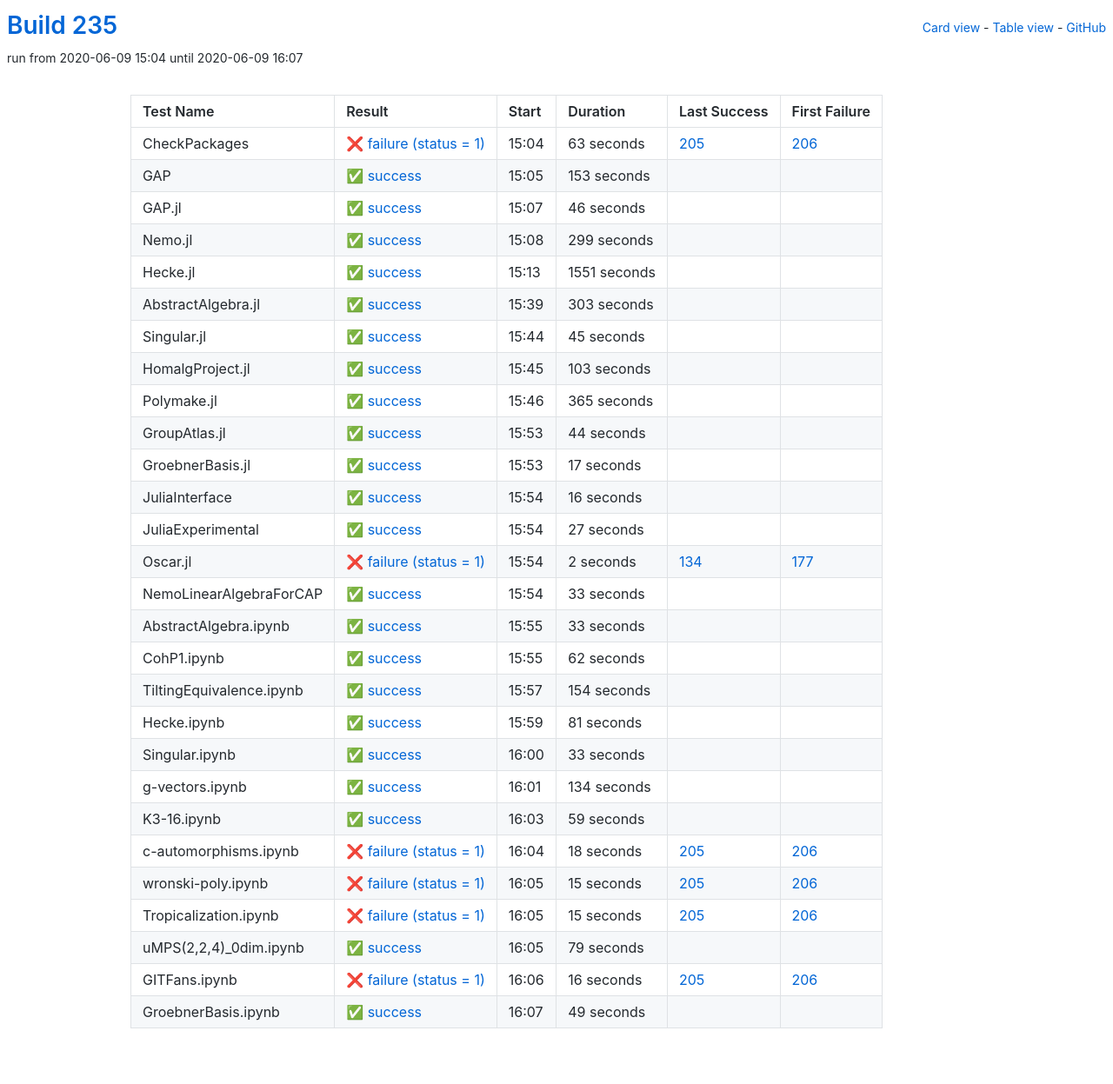
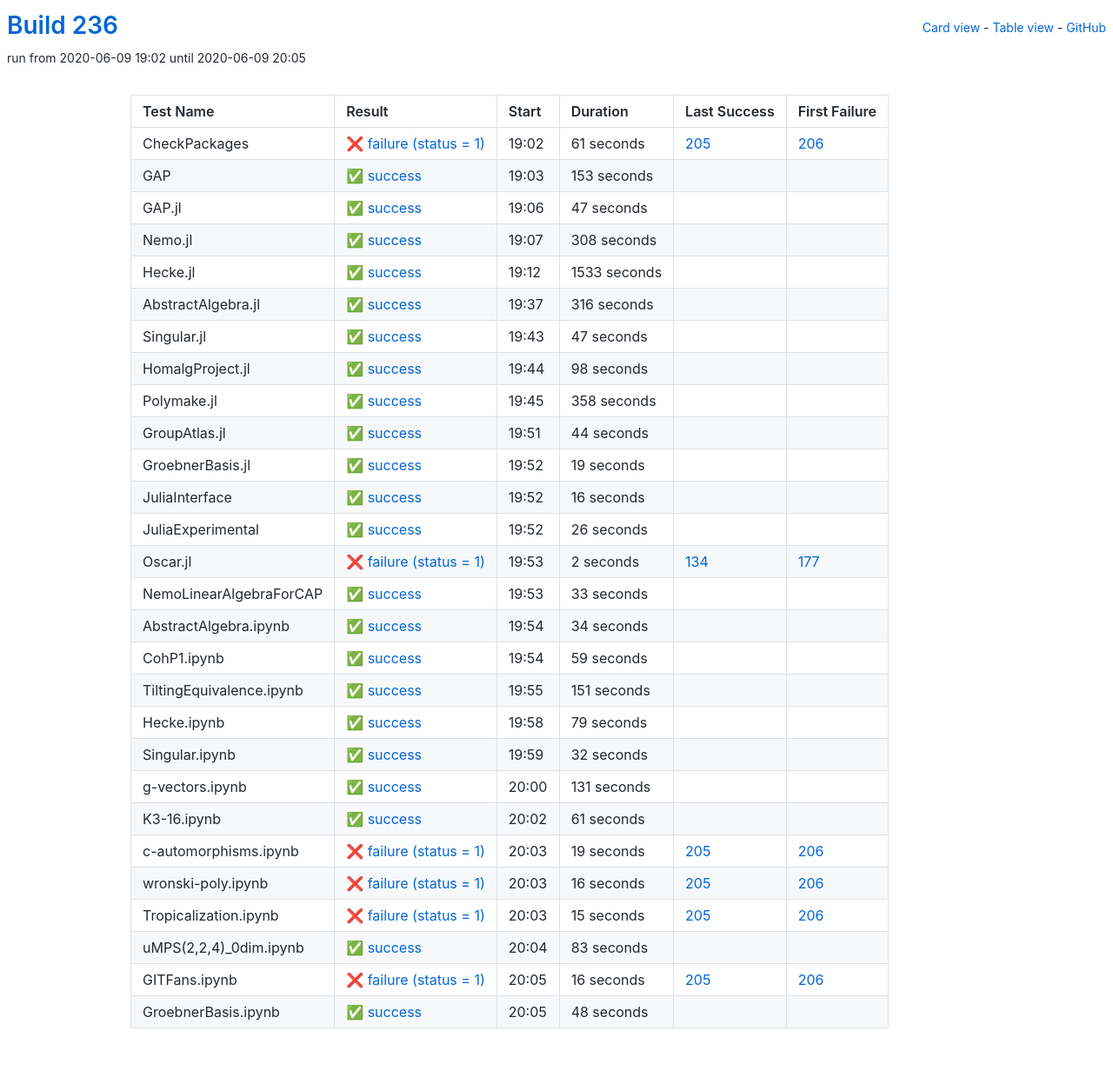
Before and after one commit to oscar-system/oscar-ci-status-stable, a Jekyll site: the page built from table.html, in a window 1280 px wide. Shown: the whole page at 87% size. Built offline with Jekyll 4.4.1, drawn with Linux system fonts in a browser that asks for light colours.

Commit message:
Build 236

```diff
--- a/_data/ci.yml
+++ b/_data/ci.yml
@@ -1,17 +1,17 @@
-build: 235
-build_url: https://oscarci.mathematik.uni-kl.de/job/oscar-stable/235/
+build: 236
+build_url: https://oscarci.mathematik.uni-kl.de/job/oscar-stable/236/
 job: oscar-stable
 tests:
-- duration: 63
+- duration: 61
   exitcode: 1
   first_failure: 206
   first_failure_url: https://oscarci.mathematik.uni-kl.de/job/oscar-stable/206/
   id: checkpackages
   last_success: 205
   last_success_url: https://oscarci.mathematik.uni-kl.de/job/oscar-stable/205/
-  log: https://oscarci.mathematik.uni-kl.de/job/oscar-stable/235/artifact/logs/build-235/CheckPackages.log
+  log: https://oscarci.mathematik.uni-kl.de/job/oscar-stable/236/artifact/logs/build-236/CheckPackages.log
   name: CheckPackages
-  start: 2020-06-09 15:04
+  start: 2020-06-09 19:02
   status: failure
   success: false
 - duration: 153
@@ -21,93 +21,93 @@ tests:
   id: gap
   last_success: false
   last_success_url: null
-  log: https://oscarci.mathematik.uni-kl.de/job/oscar-stable/235/artifact/logs/build-235/GAP.log
+  log: https://oscarci.mathematik.uni-kl.de/job/oscar-stable/236/artifact/logs/build-236/GAP.log
   name: GAP
-  start: 2020-06-09 15:05
+  start: 2020-06-09 19:03
   status: success
   success: true
-- duration: 46
+- duration: 47
   exitcode: 0
   first_failure: false
   first_failure_url: null
   id: gap-jl
   last_success: false
   last_success_url: null
-  log: https://oscarci.mathematik.uni-kl.de/job/oscar-stable/235/artifact/logs/build-235/GAP.jl.log
+  log: https://oscarci.mathematik.uni-kl.de/job/oscar-stable/236/artifact/logs/build-236/GAP.jl.log
   name: GAP.jl
-  start: 2020-06-09 15:07
+  start: 2020-06-09 19:06
   status: success
   success: true
-- duration: 299
+- duration: 308
   exitcode: 0
   first_failure: false
   first_failure_url: null
   id: nemo-jl
   last_success: false
   last_success_url: null
-  log: https://oscarci.mathematik.uni-kl.de/job/oscar-stable/235/artifact/logs/build-235/Nemo.jl.log
+  log: https://oscarci.mathematik.uni-kl.de/job/oscar-stable/236/artifact/logs/build-236/Nemo.jl.log
   name: Nemo.jl
-  start: 2020-06-09 15:08
+  start: 2020-06-09 19:07
   status: success
   success: true
-- duration: 1551
+- duration: 1533
   exitcode: 0
   first_failure: false
   first_failure_url: null
   id: hecke-jl
   last_success: false
   last_success_url: null
-  log: https://oscarci.mathematik.uni-kl.de/job/oscar-stable/235/artifact/logs/build-235/Hecke.jl.log
+  log: https://oscarci.mathematik.uni-kl.de/job/oscar-stable/236/artifact/logs/build-236/Hecke.jl.log
   name: Hecke.jl
-  start: 2020-06-09 15:13
+  start: 2020-06-09 19:12
   status: success
   success: true
-- duration: 303
+- duration: 316
   exitcode: 0
   first_failure: false
   first_failure_url: null
   id: abstractalgebra-jl
   last_success: false
   last_success_url: null
-  log: https://oscarci.mathematik.uni-kl.de/job/oscar-stable/235/artifact/logs/build-235/AbstractAlgebra.jl.log
+  log: https://oscarci.mathematik.uni-kl.de/job/oscar-stable/236/artifact/logs/build-236/AbstractAlgebra.jl.log
   name: AbstractAlgebra.jl
-  start: 2020-06-09 15:39
+  start: 2020-06-09 19:37
   status: success
   success: true
-- duration: 45
+- duration: 47
   exitcode: 0
   first_failure: false
   first_failure_url: null
   id: singular-jl
   last_success: false
   last_success_url: null
-  log: https://oscarci.mathematik.uni-kl.de/job/oscar-stable/235/artifact/logs/build-235/Singular.jl.log
+  log: https://oscarci.mathematik.uni-kl.de/job/oscar-stable/236/artifact/logs/build-236/Singular.jl.log
   name: Singular.jl
-  start: 2020-06-09 15:44
+  start: 2020-06-09 19:43
   status: success
   success: true
-- duration: 103
+- duration: 98
   exitcode: 0
   first_failure: false
   first_failure_url: null
   id: homalgproject-jl
   last_success: false
   last_success_url: null
-  log: https://oscarci.mathematik.uni-kl.de/job/oscar-stable/235/artifact/logs/build-235/HomalgProject.jl.log
+  log: https://oscarci.mathematik.uni-kl.de/job/oscar-stable/236/artifact/logs/build-236/HomalgProject.jl.log
   name: HomalgProject.jl
-  start: 2020-06-09 15:45
+  start: 2020-06-09 19:44
   status: success
   success: true
-- duration: 365
+- duration: 358
   exitcode: 0
   first_failure: false
   first_failure_url: null
   id: polymake-jl
   last_success: false
   last_success_url: null
-  log: https://oscarci.mathematik.uni-kl.de/job/oscar-stable/235/artifact/logs/build-235/Polymake.jl.log
+  log: https://oscarci.mathematik.uni-kl.de/job/oscar-stable/236/artifact/logs/build-236/Polymake.jl.log
   name: Polymake.jl
-  start: 2020-06-09 15:46
+  start: 2020-06-09 19:45
   status: success
   success: true
 - duration: 44
@@ -117,21 +117,21 @@ tests:
   id: groupatlas-jl
   last_success: false
   last_success_url: null
-  log: https://oscarci.mathematik.uni-kl.de/job/oscar-stable/235/artifact/logs/build-235/GroupAtlas.jl.log
+  log: https://oscarci.mathematik.uni-kl.de/job/oscar-stable/236/artifact/logs/build-236/GroupAtlas.jl.log
   name: GroupAtlas.jl
-  start: 2020-06-09 15:53
+  start: 2020-06-09 19:51
   status: success
   success: true
-- duration: 17
+- duration: 19
   exitcode: 0
   first_failure: false
   first_failure_url: null
   id: groebnerbasis-jl
   last_success: false
   last_success_url: null
-  log: https://oscarci.mathematik.uni-kl.de/job/oscar-stable/235/artifact/logs/build-235/GroebnerBasis.jl.log
+  log: https://oscarci.mathematik.uni-kl.de/job/oscar-stable/236/artifact/logs/build-236/GroebnerBasis.jl.log
   name: GroebnerBasis.jl
-  start: 2020-06-09 15:53
+  start: 2020-06-09 19:52
   status: success
   success: true
 - duration: 16
@@ -141,21 +141,21 @@ tests:
   id: juliainterface
   last_success: false
   last_success_url: null
-  log: https://oscarci.mathematik.uni-kl.de/job/oscar-stable/235/artifact/logs/build-235/JuliaInterface.log
+  log: https://oscarci.mathematik.uni-kl.de/job/oscar-stable/236/artifact/logs/build-236/JuliaInterface.log
   name: JuliaInterface
-  start: 2020-06-09 15:54
+  start: 2020-06-09 19:52
   status: success
   success: true
-- duration: 27
+- duration: 26
   exitcode: 0
   first_failure: false
   first_failure_url: null
   id: juliaexperimental
   last_success: false
   last_success_url: null
-  log: https://oscarci.mathematik.uni-kl.de/job/oscar-stable/235/artifact/logs/build-235/JuliaExperimental.log
+  log: https://oscarci.mathematik.uni-kl.de/job/oscar-stable/236/artifact/logs/build-236/JuliaExperimental.log
   name: JuliaExperimental
-  start: 2020-06-09 15:54
+  start: 2020-06-09 19:52
   status: success
   success: true
 - duration: 2
@@ -165,9 +165,9 @@ tests:
   id: oscar-jl
   last_success: 134
   last_success_url: https://oscarci.mathematik.uni-kl.de/job/oscar-stable/134/
-  log: https://oscarci.mathematik.uni-kl.de/job/oscar-stable/235/artifact/logs/build-235/Oscar.jl.log
+  log: https://oscarci.mathematik.uni-kl.de/job/oscar-stable/236/artifact/logs/build-236/Oscar.jl.log
   name: Oscar.jl
-  start: 2020-06-09 15:54
+  start: 2020-06-09 19:53
   status: failure
   success: false
 - duration: 33
@@ -177,117 +177,117 @@ tests:
   id: nemolinearalgebraforcap
   last_success: false
   last_success_url: null
-  log: https://oscarci.mathematik.uni-kl.de/job/oscar-stable/235/artifact/logs/build-235/NemoLinearAlgebraForCAP.log
+  log: https://oscarci.mathematik.uni-kl.de/job/oscar-stable/236/artifact/logs/build-236/NemoLinearAlgebraForCAP.log
   name: NemoLinearAlgebraForCAP
-  start: 2020-06-09 15:54
+  start: 2020-06-09 19:53
   status: success
   success: true
-- duration: 33
+- duration: 34
   exitcode: 0
   first_failure: false
   first_failure_url: null
   id: abstractalgebra-ipynb
   last_success: false
   last_success_url: null
-  log: https://oscarci.mathematik.uni-kl.de/job/oscar-stable/235/artifact/logs/build-235/AbstractAlgebra.ipynb.log
+  log: https://oscarci.mathematik.uni-kl.de/job/oscar-stable/236/artifact/logs/build-236/AbstractAlgebra.ipynb.log
   name: AbstractAlgebra.ipynb
-  start: 2020-06-09 15:55
+  start: 2020-06-09 19:54
   status: success
   success: true
-- duration: 62
+- duration: 59
   exitcode: 0
   first_failure: false
   first_failure_url: null
   id: cohp1-ipynb
   last_success: false
   last_success_url: null
-  log: https://oscarci.mathematik.uni-kl.de/job/oscar-stable/235/artifact/logs/build-235/CohP1.ipynb.log
+  log: https://oscarci.mathematik.uni-kl.de/job/oscar-stable/236/artifact/logs/build-236/CohP1.ipynb.log
   name: CohP1.ipynb
-  start: 2020-06-09 15:55
+  start: 2020-06-09 19:54
   status: success
   success: true
-- duration: 154
+- duration: 151
   exitcode: 0
   first_failure: false
   first_failure_url: null
   id: tiltingequivalence-ipynb
   last_success: false
   last_success_url: null
-  log: https://oscarci.mathematik.uni-kl.de/job/oscar-stable/235/artifact/logs/build-235/TiltingEquivalence.ipynb.log
+  log: https://oscarci.mathematik.uni-kl.de/job/oscar-stable/236/artifact/logs/build-236/TiltingEquivalence.ipynb.log
   name: TiltingEquivalence.ipynb
-  start: 2020-06-09 15:57
+  start: 2020-06-09 19:55
   status: success
   success: true
-- duration: 81
+- duration: 79
   exitcode: 0
   first_failure: false
   first_failure_url: null
   id: hecke-ipynb
   last_success: false
   last_success_url: null
-  log: https://oscarci.mathematik.uni-kl.de/job/oscar-stable/235/artifact/logs/build-235/Hecke.ipynb.log
+  log: https://oscarci.mathematik.uni-kl.de/job/oscar-stable/236/artifact/logs/build-236/Hecke.ipynb.log
   name: Hecke.ipynb
-  start: 2020-06-09 15:59
+  start: 2020-06-09 19:58
   status: success
   success: true
-- duration: 33
+- duration: 32
   exitcode: 0
   first_failure: false
   first_failure_url: null
   id: singular-ipynb
   last_success: false
   last_success_url: null
-  log: https://oscarci.mathematik.uni-kl.de/job/oscar-stable/235/artifact/logs/build-235/Singular.ipynb.log
+  log: https://oscarci.mathematik.uni-kl.de/job/oscar-stable/236/artifact/logs/build-236/Singular.ipynb.log
   name: Singular.ipynb
-  start: 2020-06-09 16:00
+  start: 2020-06-09 19:59
   status: success
   success: true
-- duration: 134
+- duration: 131
   exitcode: 0
   first_failure: false
   first_failure_url: null
   id: g-vectors-ipynb
   last_success: false
   last_success_url: null
-  log: https://oscarci.mathematik.uni-kl.de/job/oscar-stable/235/artifact/logs/build-235/g-vectors.ipynb.log
+  log: https://oscarci.mathematik.uni-kl.de/job/oscar-stable/236/artifact/logs/build-236/g-vectors.ipynb.log
   name: g-vectors.ipynb
-  start: 2020-06-09 16:01
+  start: 2020-06-09 20:00
   status: success
   success: true
-- duration: 59
+- duration: 61
   exitcode: 0
   first_failure: false
   first_failure_url: null
   id: k3-16-ipynb
   last_success: false
   last_success_url: null
-  log: https://oscarci.mathematik.uni-kl.de/job/oscar-stable/235/artifact/logs/build-235/K3-16.ipynb.log
+  log: https://oscarci.mathematik.uni-kl.de/job/oscar-stable/236/artifact/logs/build-236/K3-16.ipynb.log
   name: K3-16.ipynb
-  start: 2020-06-09 16:03
+  start: 2020-06-09 20:02
   status: success
   success: true
-- duration: 18
+- duration: 19
   exitcode: 1
   first_failure: 206
   first_failure_url: https://oscarci.mathematik.uni-kl.de/job/oscar-stable/206/
   id: c-automorphisms-ipynb
   last_success: 205
   last_success_url: https://oscarci.mathematik.uni-kl.de/job/oscar-stable/205/
-  log: https://oscarci.mathematik.uni-kl.de/job/oscar-stable/235/artifact/logs/build-235/c-automorphisms.ipynb.log
+  log: https://oscarci.mathematik.uni-kl.de/job/oscar-stable/236/artifact/logs/build-236/c-automorphisms.ipynb.log
   name: c-automorphisms.ipynb
-  start: 2020-06-09 16:04
+  start: 2020-06-09 20:03
   status: failure
   success: false
-- duration: 15
+- duration: 16
   exitcode: 1
   first_failure: 206
   first_failure_url: https://oscarci.mathematik.uni-kl.de/job/oscar-stable/206/
   id: wronski-poly-ipynb
   last_success: 205
   last_success_url: https://oscarci.mathematik.uni-kl.de/job/oscar-stable/205/
-  log: https://oscarci.mathematik.uni-kl.de/job/oscar-stable/235/artifact/logs/build-235/wronski-poly.ipynb.log
+  log: https://oscarci.mathematik.uni-kl.de/job/oscar-stable/236/artifact/logs/build-236/wronski-poly.ipynb.log
   name: wronski-poly.ipynb
-  start: 2020-06-09 16:05
+  start: 2020-06-09 20:03
   status: failure
   success: false
 - duration: 15
@@ -297,21 +297,21 @@ tests:
   id: tropicalization-ipynb
   last_success: 205
   last_success_url: https://oscarci.mathematik.uni-kl.de/job/oscar-stable/205/
-  log: https://oscarci.mathematik.uni-kl.de/job/oscar-stable/235/artifact/logs/build-235/Tropicalization.ipynb.log
+  log: https://oscarci.mathematik.uni-kl.de/job/oscar-stable/236/artifact/logs/build-236/Tropicalization.ipynb.log
   name: Tropicalization.ipynb
-  start: 2020-06-09 16:05
+  start: 2020-06-09 20:03
   status: failure
   success: false
-- duration: 79
+- duration: 83
   exitcode: 0
   first_failure: false
   first_failure_url: null
   id: umps-2-2-4-0dim-ipynb
   last_success: false
   last_success_url: null
-  log: https://oscarci.mathematik.uni-kl.de/job/oscar-stable/235/artifact/logs/build-235/uMPS-2-2-4-_0dim.ipynb.log
+  log: https://oscarci.mathematik.uni-kl.de/job/oscar-stable/236/artifact/logs/build-236/uMPS-2-2-4-_0dim.ipynb.log
   name: uMPS(2,2,4)_0dim.ipynb
-  start: 2020-06-09 16:05
+  start: 2020-06-09 20:04
   status: success
   success: true
 - duration: 16
@@ -321,20 +321,20 @@ tests:
   id: gitfans-ipynb
   last_success: 205
   last_success_url: https://oscarci.mathematik.uni-kl.de/job/oscar-stable/205/
-  log: https://oscarci.mathematik.uni-kl.de/job/oscar-stable/235/artifact/logs/build-235/GITFans.ipynb.log
+  log: https://oscarci.mathematik.uni-kl.de/job/oscar-stable/236/artifact/logs/build-236/GITFans.ipynb.log
   name: GITFans.ipynb
-  start: 2020-06-09 16:06
+  start: 2020-06-09 20:05
   status: failure
   success: false
-- duration: 49
+- duration: 48
   exitcode: 0
   first_failure: false
   first_failure_url: null
   id: groebnerbasis-ipynb
   last_success: false
   last_success_url: null
-  log: https://oscarci.mathematik.uni-kl.de/job/oscar-stable/235/artifact/logs/build-235/GroebnerBasis.ipynb.log
+  log: https://oscarci.mathematik.uni-kl.de/job/oscar-stable/236/artifact/logs/build-236/GroebnerBasis.ipynb.log
   name: GroebnerBasis.ipynb
-  start: 2020-06-09 16:07
+  start: 2020-06-09 20:05
   status: success
   success: true
```
Also changed, not shown: README.md.
